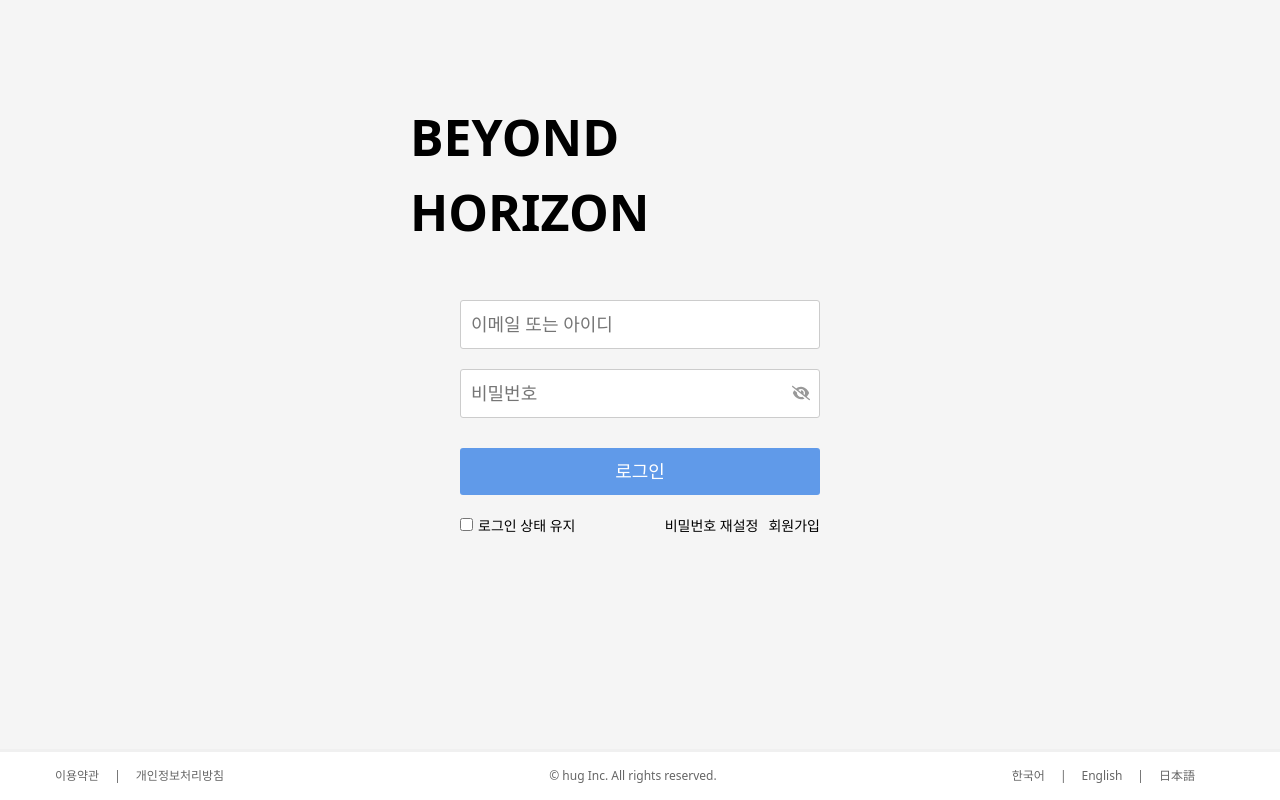
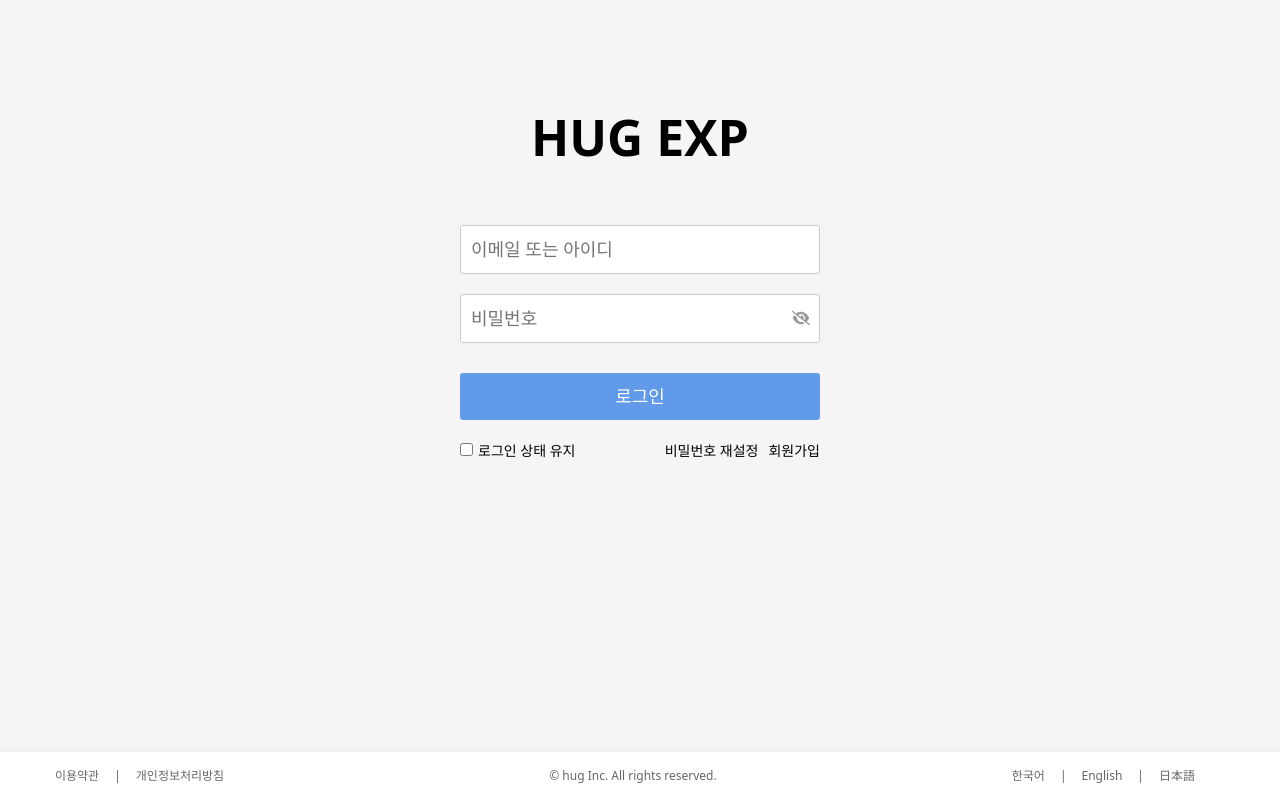
Before and after one commit to Please-Hug/Please-Hug_FrontEnd, a React (Vite) app: page /login in a window 1280 px wide. Built offline with nearby package versions, Linux system fonts and the light colour scheme.

Commit message:
fix: 로그인 페이지의 링크 경로를 업데이트하여 일관성 유지

```diff
--- a/src/layouts/AuthLayout.jsx
+++ b/src/layouts/AuthLayout.jsx
@@ -7,7 +7,7 @@ function AuthLayout() {
   return (
     <div className={styles.authLayout}>
       <div className={styles.authContent}>
-        <h1 className={styles.logo}>BEYOND HORIZON</h1>
+        <h1 className={styles.logo}>HUG EXP</h1>
         <Outlet />
       </div>
       <Footer />
--- a/src/pages/auth/LoginPage.jsx
+++ b/src/pages/auth/LoginPage.jsx
@@ -35,8 +35,8 @@ function LoginPage() {
             <label htmlFor="rememberMe">로그인 상태 유지</label>
           </div>
           <div className={styles.links}>
-            <Link to="/auth/forgot-password">비밀번호 재설정</Link>
-            <Link to="/auth/register">회원가입</Link>
+            <Link to="/reset-password">비밀번호 재설정</Link>
+            <Link to="/register">회원가입</Link>
           </div>
         </div>
       </form>
```
